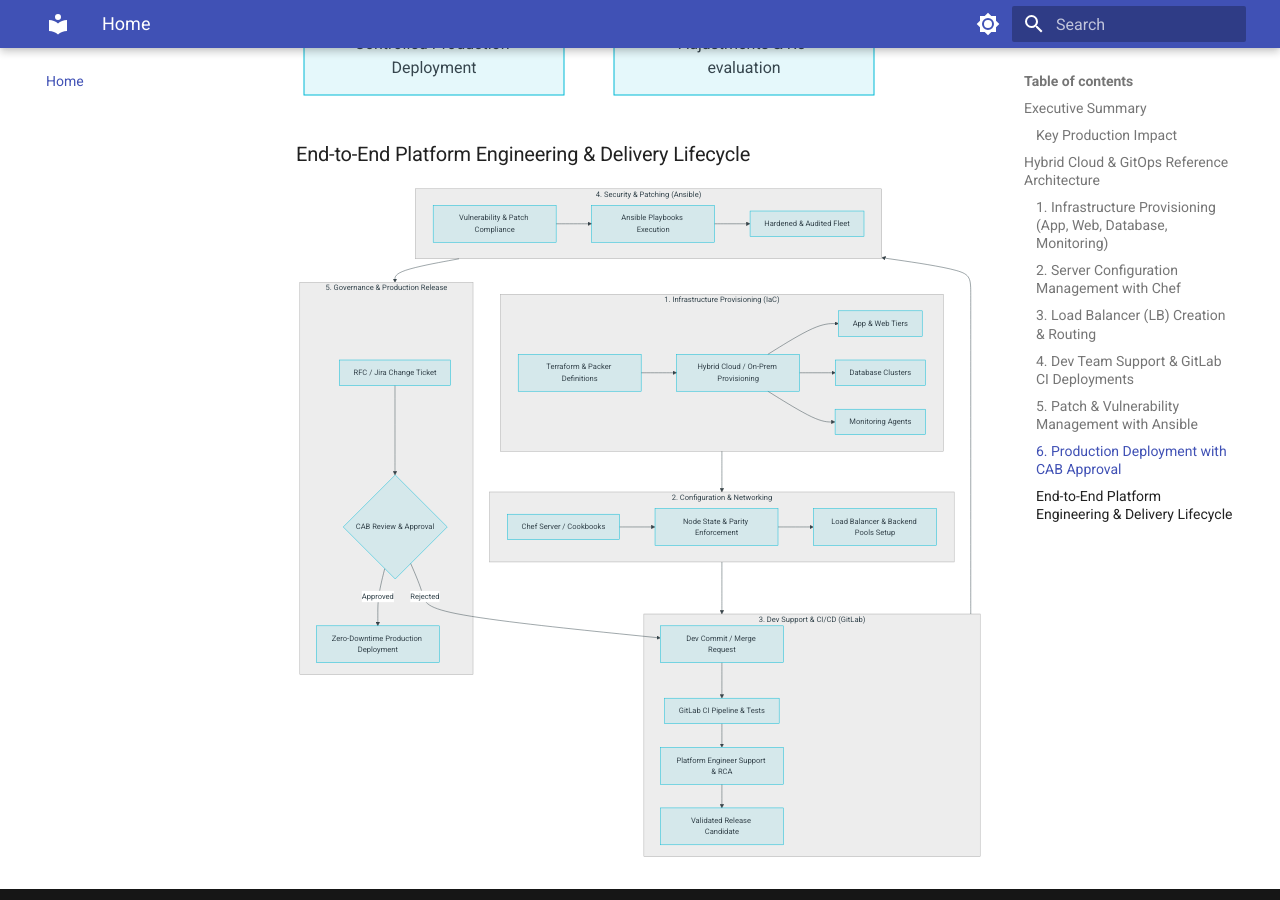
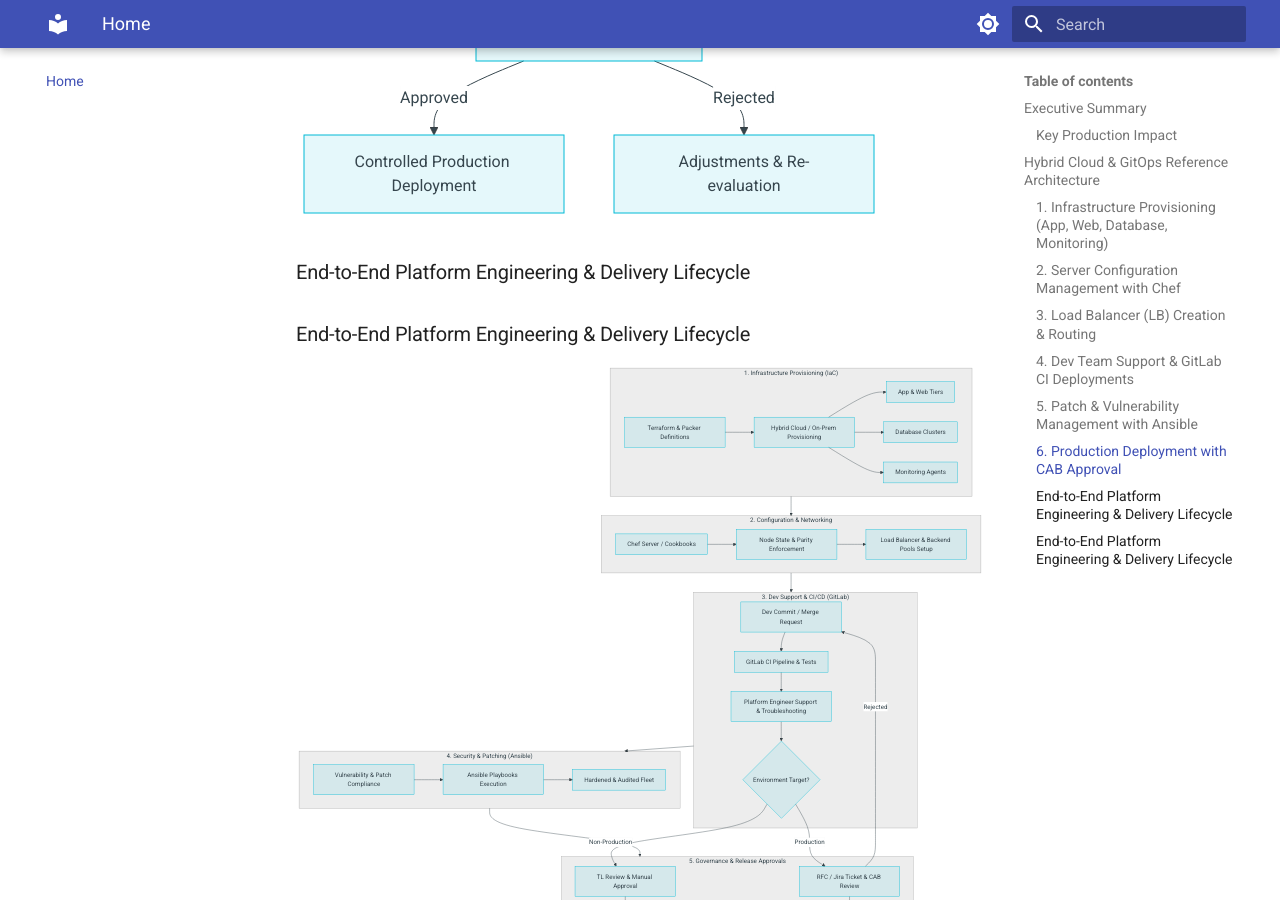
Before and after one commit to ejpinangog/ejpinangog.github.io, an MkDocs documentation site: the page built from docs/index.md, in a window 1280 px wide and 900 px high, scrolled down 3413 px. Built offline with MkDocs 1.6.1 and Material for MkDocs 9.7.7, drawn with Linux system fonts in a browser that asks for light colours; part of the change alters nothing that is shown.

Commit message:
add mermaid architecture

````diff
--- a/docs/index.md
+++ b/docs/index.md
@@ -78,8 +78,12 @@ graph LR
 graph TD
     A[Dev Commit / Merge Request] --> B[GitLab CI Pipeline Trigger]
     B --> C[Automated Testing Validation]
-    C --> D[Platform Engineer Support & Troubleshooting]
-    D --> E[Production-Ready Artifact]
+    C --> D{Environment Target?}
+    D -->|Non-Production / Staging| E[TL Review & Manual Approval]
+    D -->|Production| F[RFC / Jira Change Ticket & CAB Review]
+    E --> G[Deploy to Lower Environment]
+    F -->|Approved| H[Controlled Production Deployment]
+    F -->|Rejected| I[Re-evaluation & Adjustments]
 ```
 
 ### 5. Patch & Vulnerability Management with Ansible
@@ -100,6 +104,8 @@ graph TD
 ```
 
 ### End-to-End Platform Engineering & Delivery Lifecycle
+### End-to-End Platform Engineering & Delivery Lifecycle
+
 ```mermaid
 flowchart TD
     subgraph P1 ["1. Infrastructure Provisioning (IaC)"]
@@ -116,8 +122,8 @@ flowchart TD
 
     subgraph P3 ["3. Dev Support & CI/CD (GitLab)"]
         C1[Dev Commit / Merge Request] --> C2[GitLab CI Pipeline & Tests]
-        C2 --> C3[Platform Engineer Support & RCA]
-        C3 --> C4[Validated Release Candidate]
+        C2 --> C3[Platform Engineer Support & Troubleshooting]
+        C3 --> C4{Environment Target?}
     end
 
     subgraph P4 ["4. Security & Patching (Ansible)"]
@@ -125,9 +131,11 @@ flowchart TD
         D2 --> D3[Hardened & Audited Fleet]
     end
 
-    subgraph P5 ["5. Governance & Production Release"]
-        E1[RFC / Jira Change Ticket] --> E2{CAB Review & Approval}
-        E2 -->|Approved| E3[Zero-Downtime Production Deployment]
+    subgraph P5 ["5. Governance & Release Approvals"]
+        C4 -->|Non-Production| E1[TL Review & Manual Approval]
+        C4 -->|Production| E2[RFC / Jira Ticket & CAB Review]
+        E1 --> E3[Deploy to Staging / Lower Env]
+        E2 -->|Approved| E4[Zero-Downtime Production Deployment]
         E2 -->|Rejected| C1
     end
 
````
